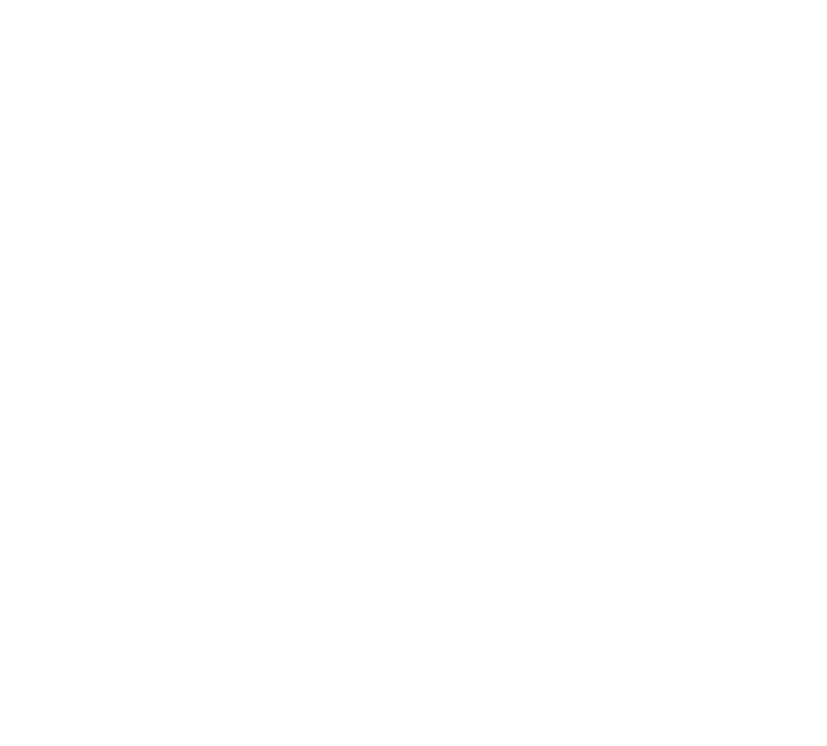
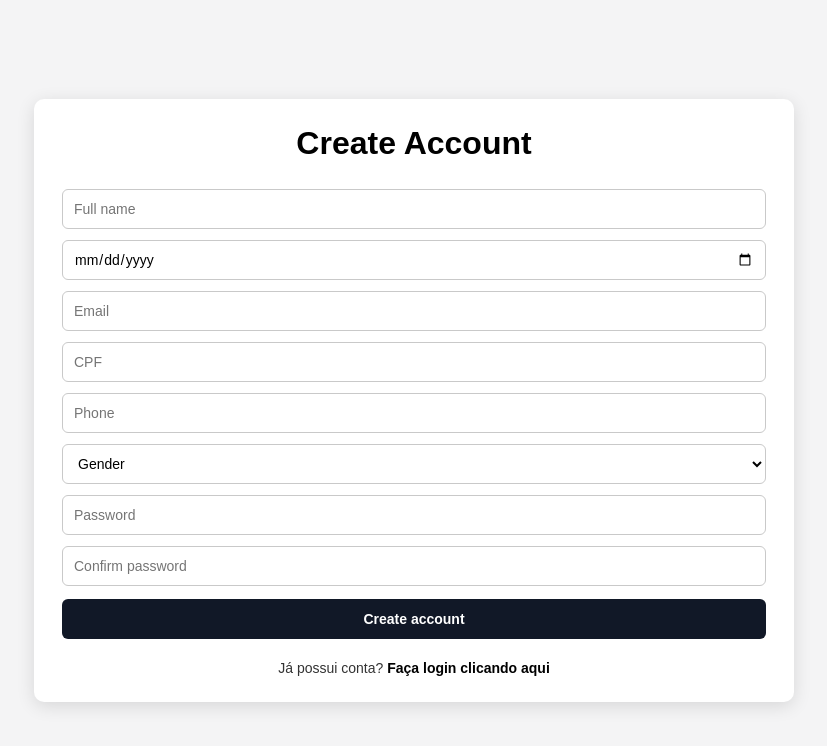
Before and after one commit to GustavoAssuncao02/ProjetoBackEnd, a React app in the folder frontend/: page /register in a window 1280 px wide. Before the commit this address had no page. Shown: the top 746 px of the page, without its empty margins (226-1053 px from the left). Built offline with nearby package versions, Linux system fonts and the light colour scheme; the HTML template or start-up script is replaced by a standard one.

Commit message:
update register mode

```diff
--- a/frontend/src/App.jsx
+++ b/frontend/src/App.jsx
@@ -9,6 +9,7 @@
 import Home from './pages/Home/Home'
 import ProductReviews from './pages/reviews/ProductReviews'
 import SubcategoriesManager from './pages/subcategories/SubcategoriesManager'
+import Register from './pages/register/RegisterUser'
 function App() {
   return (
     <BrowserRouter>
@@ -22,7 +23,7 @@
         <Route path="/addresses" element={<AddressesManager />} />
         <Route path="/products/:id/reviews" element={<ProductReviews />} />
         <Route path="/subcategories-manager" element={<SubcategoriesManager />} />
-
+        <Route path="/register" element={<Register />} />
 
       </Routes>
     </BrowserRouter>
--- a/frontend/src/components/home/home.styles.js
+++ b/frontend/src/components/home/home.styles.js
@@ -17,9 +17,13 @@
   },
 
   logo: {
+    color: '#fff',
     fontSize: '26px',
     fontWeight: 'bold',
-    letterSpacing: '1px'
+    letterSpacing: '1px',
+    textDecoration: 'none',
+    whiteSpace: 'nowrap',
+    cursor: 'pointer'
   },
 
   search: {
@@ -29,11 +33,15 @@
     padding: '10px 14px',
     borderRadius: '20px',
     border: 'none',
-    outline: 'none'
+    outline: 'none',
+    backgroundColor: '#f5f5f5',
+    color: '#111',
+    fontSize: '14px'
   },
 
   nav: {
     display: 'flex',
+    alignItems: 'center',
     gap: '24px',
     fontSize: '15px',
     fontWeight: 'bold',
@@ -41,7 +49,23 @@
   },
 
   navItem: {
+    color: '#fff',
+    textDecoration: 'none',
+    cursor: 'pointer',
+    whiteSpace: 'nowrap'
+  },
+
+  cartLink: {
+    color: '#fff',
+    textDecoration: 'none',
+    display: 'flex',
+    alignItems: 'center',
+    justifyContent: 'center',
     cursor: 'pointer'
+  },
+
+  cartIcon: {
+    display: 'block'
   },
 
   infoBar: {
--- a/frontend/src/pages/login/Login.jsx
+++ b/frontend/src/pages/login/Login.jsx
@@ -92,6 +92,12 @@
           <button type="submit" style={styles.button} disabled={loading}>
             {loading ? 'Logging in...' : 'Login'}
           </button>
+          <div style={styles.registerRedirect}>
+            Não possui conta?{' '}
+            <a href="/register" style={styles.registerLink}>
+              Faça o cadastro clicando aqui
+            </a>
+          </div>
         </form>
 
         {message && <p style={styles.message}>{message}</p>}
--- a/frontend/src/pages/register/RegisterUser.jsx
+++ b/frontend/src/pages/register/RegisterUser.jsx
@@ -1,8 +1,11 @@
 import { useState } from 'react'
+import { useNavigate, Link } from 'react-router-dom'
 import styles from './registerUser.styles'
 
-export default function RegisterUser() {
-  const [formData, setFormData] = useState({
+export default function Register() {
+  const navigate = useNavigate()
+
+  const [form, setForm] = useState({
     name: '',
     birth_date: '',
     email: '',
@@ -10,91 +13,173 @@
     phone: '',
     gender: '',
     password: '',
-    role: 'CUSTOMER' // fixo
+    confirmPassword: ''
   })
 
-  const [message, setMessage] = useState('')
   const [loading, setLoading] = useState(false)
+  const [error, setError] = useState('')
+  const [success, setSuccess] = useState('')
 
   function handleChange(e) {
     const { name, value } = e.target
-    setFormData((prev) => ({
-      ...prev,
+
+    setForm({
+      ...form,
       [name]: value
-    }))
+    })
   }
 
   async function handleSubmit(e) {
     e.preventDefault()
+    setError('')
+    setSuccess('')
+
+    if (form.password !== form.confirmPassword) {
+      setError('As senhas não conferem')
+      return
+    }
+
+    if (form.password.length < 6) {
+      setError('A senha precisa ter pelo menos 6 caracteres')
+      return
+    }
+
     setLoading(true)
-    setMessage('')
 
     try {
-      const response = await fetch('http://localhost:3000/users/register', {
+      const response = await fetch('http://localhost:3000/users', {
         method: 'POST',
         headers: {
           'Content-Type': 'application/json'
         },
-        body: JSON.stringify(formData)
+        body: JSON.stringify({
+          name: form.name,
+          birth_date: form.birth_date,
+          email: form.email,
+          cpf: form.cpf,
+          phone: form.phone,
+          gender: form.gender,
+          password: form.password
+        })
       })
 
       const data = await response.json()
 
       if (!response.ok) {
-        throw new Error(data.error || 'Error registering user')
+        throw new Error(data.error || 'Erro ao criar conta')
       }
 
-      setMessage('User registered successfully!')
+      setSuccess('Conta criada com sucesso! Redirecionando para o login...')
 
-      setFormData({
-        name: '',
-        birth_date: '',
-        email: '',
-        cpf: '',
-        phone: '',
-        gender: '',
-        password: '',
-        role: 'CUSTOMER'
-      })
-    } catch (error) {
-      setMessage(error.message)
+      setTimeout(() => {
+        navigate('/login')
+      }, 1500)
+    } catch (err) {
+      setError(err.message)
     } finally {
       setLoading(false)
     }
   }
 
   return (
-    <div style={styles.container}>
-      <div style={styles.card}>
-        <h1 style={styles.title}>User Registration</h1>
+    <main style={styles.page}>
+      <form style={styles.card} onSubmit={handleSubmit}>
+        <h1 style={styles.title}>Create Account</h1>
 
-        <form onSubmit={handleSubmit} style={styles.form}>
-          <input type="text" name="name" placeholder="Full name" value={formData.name} onChange={handleChange} style={styles.input} required />
+        {error && <div style={styles.error}>{error}</div>}
+        {success && <div style={styles.success}>{success}</div>}
 
-          <input type="date" name="birth_date" value={formData.birth_date} onChange={handleChange} style={styles.input} required />
+        <input
+          type="text"
+          name="name"
+          placeholder="Full name"
+          value={form.name}
+          onChange={handleChange}
+          style={styles.input}
+          required
+        />
 
-          <input type="email" name="email" placeholder="Email" value={formData.email} onChange={handleChange} style={styles.input} required />
+        <input
+          type="date"
+          name="birth_date"
+          value={form.birth_date}
+          onChange={handleChange}
+          style={styles.input}
+          required
+        />
 
-          <input type="text" name="cpf" placeholder="CPF" value={formData.cpf} onChange={handleChange} style={styles.input} required />
+        <input
+          type="email"
+          name="email"
+          placeholder="Email"
+          value={form.email}
+          onChange={handleChange}
+          style={styles.input}
+          required
+        />
 
-          <input type="text" name="phone" placeholder="Phone" value={formData.phone} onChange={handleChange} style={styles.input} />
+        <input
+          type="text"
+          name="cpf"
+          placeholder="CPF"
+          value={form.cpf}
+          onChange={handleChange}
+          style={styles.input}
+          required
+        />
 
-          <select name="gender" value={formData.gender} onChange={handleChange} style={styles.input} required>
-            <option value="">Select gender</option>
+        <input
+          type="text"
+          name="phone"
+          placeholder="Phone"
+          value={form.phone}
+          onChange={handleChange}
+          style={styles.input}
+        />
+
+        <select
+          name="gender"
+          value={form.gender}
+          onChange={handleChange}
+          style={styles.input}
+        >
+          <option value="">Gender</option>
           <option value="M">Male</option>
           <option value="F">Female</option>
           <option value="O">Other</option>
         </select>
 
-          <input type="password" name="password" placeholder="Password" value={formData.password} onChange={handleChange} style={styles.input} required />
+        <input
+          type="password"
+          name="password"
+          placeholder="Password"
+          value={form.password}
+          onChange={handleChange}
+          style={styles.input}
+          required
+        />
+
+        <input
+          type="password"
+          name="confirmPassword"
+          placeholder="Confirm password"
+          value={form.confirmPassword}
+          onChange={handleChange}
+          style={styles.input}
+          required
+        />
 
         <button type="submit" style={styles.button} disabled={loading}>
-            {loading ? 'Saving...' : 'Register'}
+          {loading ? 'Creating account...' : 'Create account'}
         </button>
+
+        <div style={styles.loginRedirect}>
+          Já possui conta?{' '}
+          <Link to="/login" style={styles.loginLink}>
+            Faça login clicando aqui
+          </Link>
+        </div>
       </form>
-
-        {message && <p style={styles.message}>{message}</p>}
-      </div>
-    </div>
+    </main>
   )
 }
--- a/frontend/src/pages/register/registerUser.styles.js
+++ b/frontend/src/pages/register/registerUser.styles.js
@@ -1,48 +1,92 @@
 const styles = {
-  container: {
+  page: {
     minHeight: '100vh',
+    backgroundColor: '#f4f4f5',
     display: 'flex',
+    alignItems: 'center',
     justifyContent: 'center',
-    alignItems: 'center',
-    backgroundColor: '#f4f4f4',
-    padding: '20px'
+    fontFamily: 'Arial, sans-serif',
+    padding: '22px 80px',
+    boxSizing: 'border-box'
   },
+
   card: {
     width: '100%',
-    maxWidth: '450px',
+    maxWidth: '760px',
+    minHeight: '520px',
     backgroundColor: '#fff',
-    borderRadius: '12px',
-    padding: '30px',
-    boxShadow: '0 4px 15px rgba(0,0,0,0.1)'
-  },
-  title: {
-    textAlign: 'center',
-    marginBottom: '20px'
-  },
-  form: {
+    borderRadius: '10px',
+    padding: '26px 28px',
+    boxShadow: '0 4px 18px rgba(0, 0, 0, 0.12)',
     display: 'flex',
     flexDirection: 'column',
-    gap: '12px'
+    justifyContent: 'center',
+    gap: '11px'
   },
+
+  title: {
+    margin: '0 0 16px',
+    textAlign: 'center',
+    fontSize: '32px',
+    fontWeight: '700',
+    color: '#000'
+  },
+
   input: {
-    padding: '12px',
-    borderRadius: '8px',
-    border: '1px solid #ccc',
-    fontSize: '14px'
+    width: '100%',
+    height: '40px',
+    border: '1px solid #c9c9c9',
+    borderRadius: '6px',
+    padding: '0 11px',
+    fontSize: '14px',
+    outline: 'none',
+    boxSizing: 'border-box',
+    backgroundColor: '#fff',
+    color: '#000'
   },
+
   button: {
-    padding: '12px',
-    borderRadius: '8px',
+    width: '100%',
+    height: '40px',
     border: 'none',
+    borderRadius: '6px',
     backgroundColor: '#111827',
     color: '#fff',
-    fontSize: '16px',
-    cursor: 'pointer'
+    fontSize: '14px',
+    fontWeight: '600',
+    cursor: 'pointer',
+    marginTop: '2px'
   },
-  message: {
-    marginTop: '15px',
+
+  error: {
+    backgroundColor: '#fee2e2',
+    color: '#991b1b',
+    borderRadius: '6px',
+    padding: '10px',
+    fontSize: '14px',
+    textAlign: 'center'
+  },
+
+  success: {
+    backgroundColor: '#dcfce7',
+    color: '#166534',
+    borderRadius: '6px',
+    padding: '10px',
+    fontSize: '14px',
+    textAlign: 'center'
+  },
+
+  loginRedirect: {
+    marginTop: '10px',
     textAlign: 'center',
-    fontWeight: 'bold'
+    fontSize: '14px',
+    color: '#333'
+  },
+
+  loginLink: {
+    color: '#000',
+    fontWeight: 'bold',
+    textDecoration: 'none'
   }
 }
 
```
Also changed, not shown: frontend/src/components/home/MainHeader.jsx (+34 -4 lines). Lines whose indentation alone changed are shown as unchanged.
